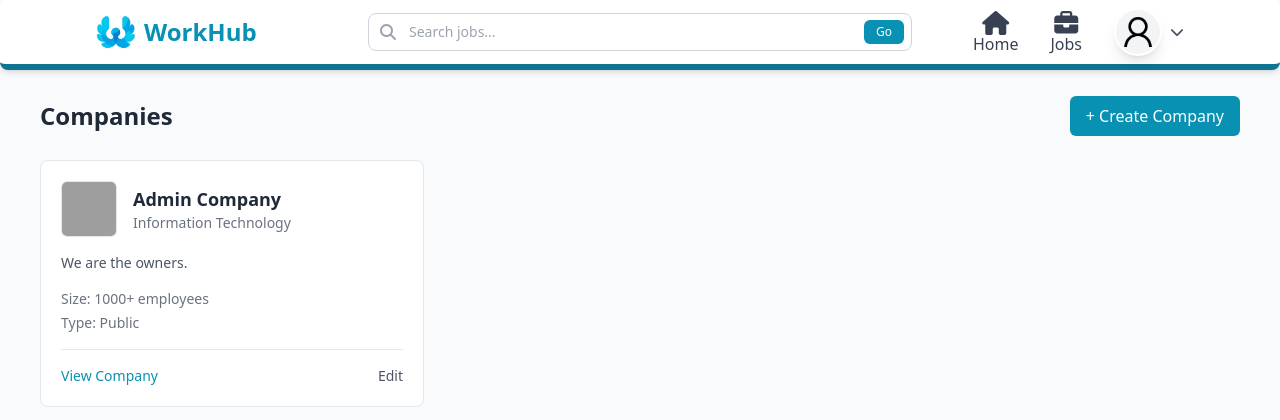
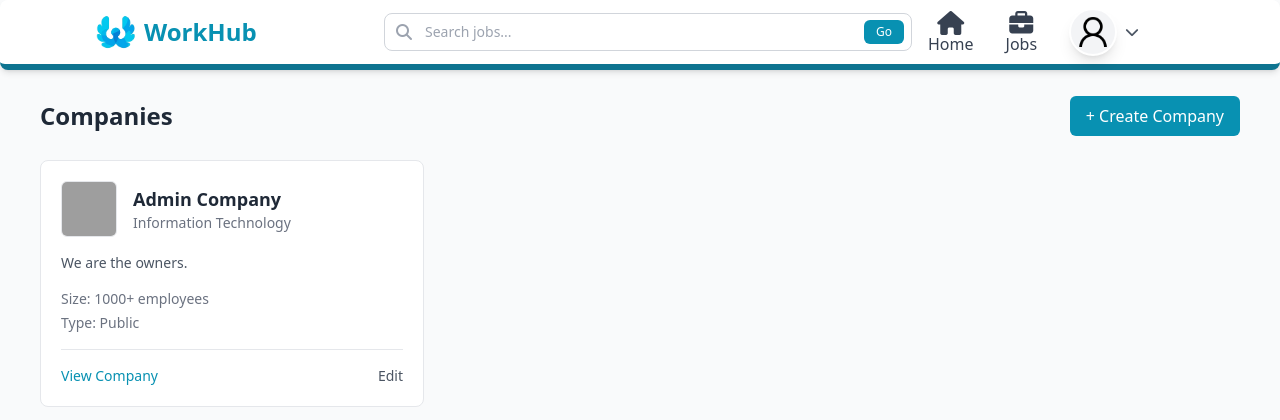
Before and after one commit to SumaniqueCode/WorkHub, a Django app: page /company/pages/ in a window 1280 px wide. Shown: the top 420 px of the page. Run offline with Django 5.2, Linux system fonts and the light colour scheme; a user stored in the database is signed in; data comes from the database, SQL or seed files in the repository; some libraries are stand-ins or nearby versions; grey boxes are pictures that could not be loaded.

Commit message:
Fixed searchbar bug

```diff
--- a/templates/layouts/main.html
+++ b/templates/layouts/main.html
@@ -64,7 +64,7 @@
     {% endif %}
     <nav class="fixed w-full z-50 bg-white shadow-md border-b-[6px] border-cyan-700 rounded-lg">
       <div class="mx-auto px-4 sm:px-6 lg:px-8 ml-[5%] mr-[5%]">
-        <div class="grid grid-cols-4 items-center h-16">
+        <div class="grid grid-cols-4 space-x-4 items-center h-16">
           <a href="/" class="flex items-center gap-2">
             <img class="h-10 w-10" src="/media/system_image/logo1.png" alt="Logo" />
             <h1 class="hidden md:block text-2xl font-bold text-cyan-600">WorkHub</h1>
```
